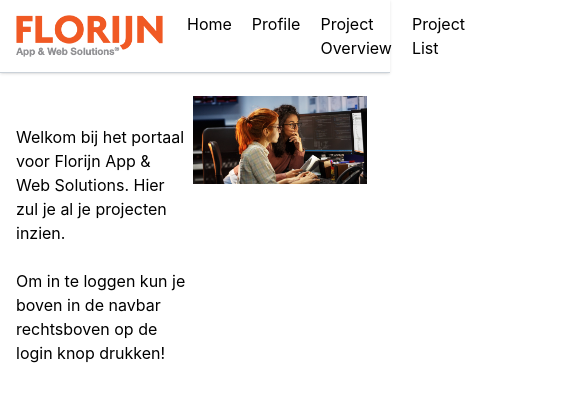
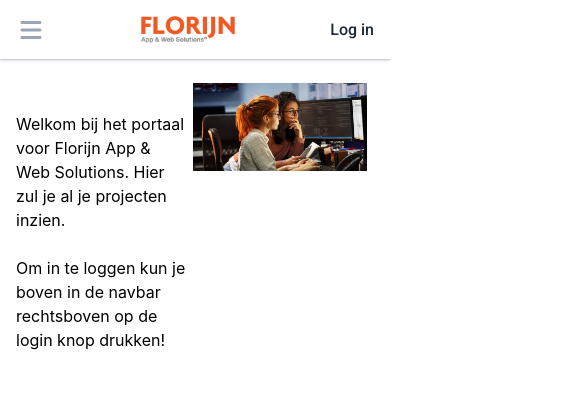
Before and after one commit to FrankVanDerVelde/florijn, a Vue app in the folder frontend/: page /#/home in a window 390 px wide. Shown: the top 402 px of the page, 585 px wide, since content can reach past the window. Built offline with nearby package versions, Linux system fonts and the light colour scheme.

Commit message:
Added responsive navbar

```diff
--- a/frontend/src/components/Common/NavBar.vue
+++ b/frontend/src/components/Common/NavBar.vue
@@ -1,45 +1,100 @@
 <template>
-  <div class="sticky top-0 z-50 h-[73px] bg-neutral-0 border-b border-b-neutral-200 shadow shadow">
-    <div class="page-main-mw flex flex-row items-center p-4 h-full">
-      <img class="h-[42px] mr-6" :src="logo" alt="">
+  <div class="sticky top-0 z-50 h-[60px] bg-neutral-0 border-b border-b-neutral-200 shadow shadow">
+    <div class="page-main-mw h-full hidden md:flex flex-row items-center justify-between">
+      <div class="flex items-center h-full">
+        <img class="h-full p-4 mr-6" :src="logo" alt="Business Logo">
 
-      <div class="nav-items-container">
-        <div>
-          <router-link to="/home">Home</router-link>
-        </div>
-        <div>
-          <router-link to="/profile">Profile</router-link>
-        </div>
-        <div>
-          <router-link to="/project-overview">Project Overview</router-link>
-        </div>
-        <div>
-          <router-link to="/project-list">Project List</router-link>
+        <div class="flex gap-7 h-full flex items-center">
+          <nav-item v-for="item in links" :key="item.name" :data="item"/>
         </div>
       </div>
-      <div class="nav-items-right">
-        <div>
-          <router-link to="/login">Log in</router-link>
-        </div>
+      <div class="h-full pr-4 pl-4">
+        <nav-item :data="this.staticLink"/>
       </div>
+    </div>
+    <div class="page-main-mw p-4 h-full flex md:hidden flex-row items-center justify-between">
+      <font-awesome-icon v-if="!menuExpanded" size="xl" fixed-width icon="bars" class="menuExpansionIcon" @click="toggleMenu"/>
+      <font-awesome-icon v-else size="xl" icon="times" fixed-width class="menuExpansionIcon" @click="toggleMenu"/>
+
+      <img class="h-full" :src="logo" alt="Business Logo">
+      <nav-item :data="this.staticLink"/>
+    </div>
+
+    <div v-if="menuExpanded" class="page-main-mw flex flex-col p-4 small-nav z-40 md:hidden">
+      <nav-item v-for="item in links" :key="item.name" :data="item" :small="true" />
     </div>
   </div>
 </template>
 
-<script setup>
-import logo from '../../assets/florijn_logo.png';</script>
+<script>
+import logo from '../../assets/florijn_logo.png';
+import NavItem from "./NavItem.vue";
+
+export default {
+  name: 'NavBar',
+  components: {NavItem},
+  setup() {
+    return {
+      logo,
+    };
+  },
+
+  watch: {
+    '$route'() {
+      this.menuExpanded = false;
+    }
+  },
+
+  data() {
+    return {
+      menuExpanded: false,
+      links: [
+        {
+          name: 'Home',
+          link: '/home'
+        }, {
+          name: 'Profile',
+          link: '/profile'
+        }, {
+          name: 'Project Overview',
+          link: '/project-overview'
+        }, {
+          name: 'Project List',
+          link: '/project-list'
+        }
+      ],
+      staticLink: {
+        name: 'Log in',
+        link: '/login'
+      }
+    }
+  },
+
+  methods: {
+    toggleMenu() {
+      this.menuExpanded = !this.menuExpanded;
+
+      document.body.style.overflow = this.menuExpanded ? 'hidden' : 'auto';
+    }
+  }
+};
+
+</script>
 
 <style scoped>
-/* Temp style for nav */
-.nav-items-container {
-  display: flex;
-  column-gap: 20px;
-  -webkit-column-gap: 20px;
+.menuExpansionIcon {
+  cursor: pointer;
+  color: var(--neutral-300);
 }
 
-.nav-items-right {
-  display: flex;
-  margin-left: 50%;
-  position: relative;
+.small-nav {
+  position: sticky;
+  top: 60px;
+  left: 0;
+  background-color: #fff;
+  border-top: 1px solid var(--neutral-100);
+  height: calc(100vh - 60px);
+  width: 100vw;
 }
+
 </style>
--- /dev/null
+++ b/frontend/src/components/Common/NavItem.vue
@@ -0,0 +1,48 @@
+<template>
+  <router-link v-if="!small" :to="this.data.link" class="flex items-center h-full">{{ this.data.name }}</router-link>
+
+  <router-link v-else :to="this.data.link" class="flex items-center relative h-[46px]">
+    <div class="small-name">{{ this.data.name }}</div>
+    <div class="absolute top-0 right-0 h-full flex items-center justify-center">
+      <font-awesome-icon icon="chevron-right"/>
+    </div>
+  </router-link>
+</template>
+
+<script>
+export default {
+  name: "NavItem",
+
+  props: {
+    data: {
+      type: Object,
+      required: true
+    },
+    small: {
+      type: Boolean,
+      default: false
+    }
+  }
+}
+</script>
+
+<style scoped>
+a {
+  font-family: 'Roboto', 'Arial', sans-serif;
+  color: var(--neutral-900);
+  font-weight: 500;
+  font-size: 16px;
+  line-height: 24px;
+  text-decoration: none;
+}
+.small-name {
+  font-size: 18px;
+  line-height: 24px;
+  padding: 8px;
+  color: var(--neutral-700);
+  font-weight: 500;
+}
+.router-link-active, .router-link-active .small-name {
+  color: var(--primary-400) !important;
+}
+</style>
--- a/frontend/src/main.js
+++ b/frontend/src/main.js
@@ -10,10 +10,9 @@ import {library} from '@fortawesome/fontawesome-svg-core'
 import {FontAwesomeIcon} from '@fortawesome/vue-fontawesome'
 
 // temporarily import all because single import won't work
+import {faBars, faCheck, faChevronRight, faEnvelope, faUsers, faWindowMinimize, faXmark} from '@fortawesome/free-solid-svg-icons'
 
-import {faUsers, faEnvelope, faXmark, faCheck, faWindowMinimize} from '@fortawesome/free-solid-svg-icons'
-
-library.add(faUsers, faEnvelope, faXmark, faCheck, faWindowMinimize);
+library.add(faUsers, faEnvelope, faXmark, faCheck, faWindowMinimize, faBars, faChevronRight);
 
 // `Chainable` list of global components.
 const app = createApp(App).use(router)
```
